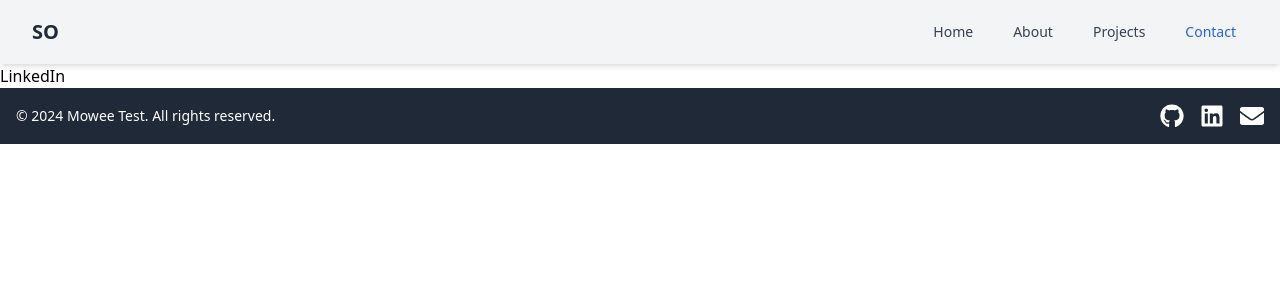
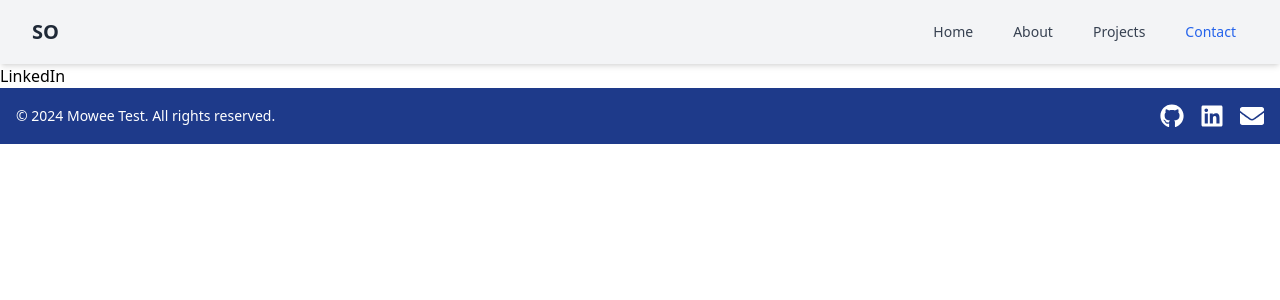
Before and after one commit to seyowa/portfolio, a React (Create React App) app in the folder my-portfolio/: page /contact in a window 1280 px wide. Shown: the top 300 px of the page. Built offline with nearby package versions, Linux system fonts and the light colour scheme.

Commit message:
chore(footer): change background color

```diff
--- a/my-portfolio/src/components/Footer.js
+++ b/my-portfolio/src/components/Footer.js
@@ -4,7 +4,7 @@ import { FaGithub, FaLinkedin, FaEnvelope } from 'react-icons/fa';
 
 const Footer = () => {
   return (
-    <footer className="bg-gray-800 py-4 text-white">
+    <footer className="bg-blue-900 py-4 text-white">
       <div className="container mx-auto px-4">
         <div className="flex flex-col items-center justify-between md:flex-row">
           <div className="mb-4 text-sm md:mb-0">
```
